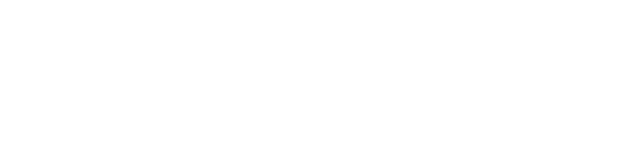
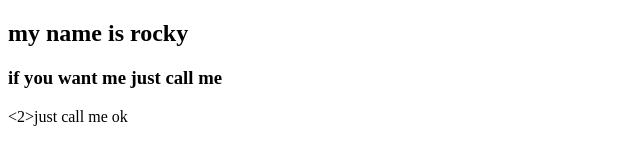
Before and after one commit to rocky546/my-secend-repo, a plain HTML site: page index.html in a window 1280 px wide. Shown: the whole page, without its empty margins (0-640 px from the left). Drawn offline with Linux system fonts and the light colour scheme.

Commit message:
added header

```diff
--- a/index.html
+++ b/index.html
@@ -7,6 +7,8 @@
     <title>my second repo git</title>
 </head>
 <body>
-
+    <h2>my name is rocky</h2>
+    <h3>if you want me just call me</h3>
+    <2>just call me ok</2>
 </body>
 </html>
```
Also changed, not shown: 1 other file.
